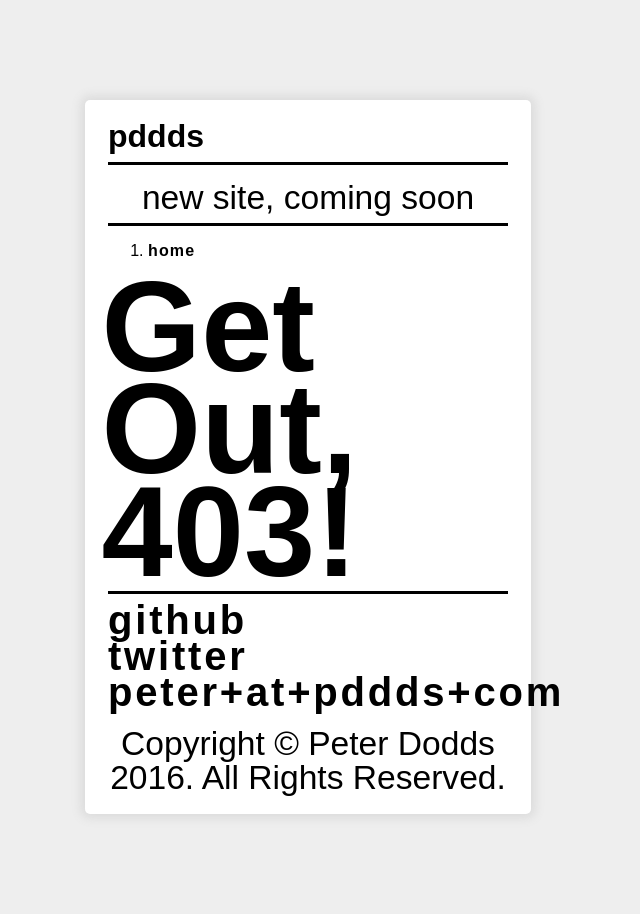
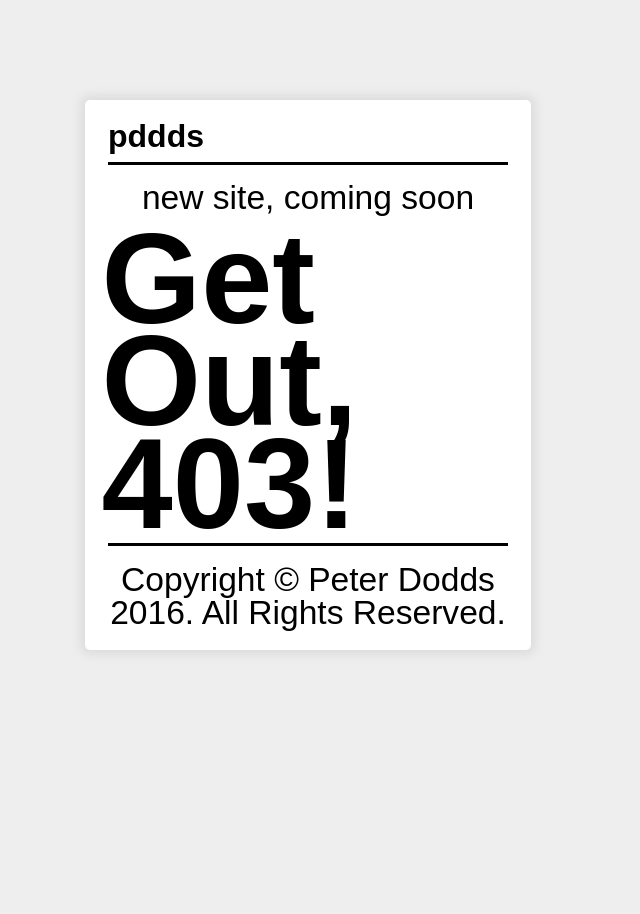
Before and after one commit to m0tive/pddds.com, a Jekyll site: the page built from 403.md, in a window 1280 px wide. Shown: the whole page, without its empty margins (332-972 px from the left). Built offline with Jekyll 4.4.1, drawn with Linux system fonts in a browser that asks for light colours; some web fonts are replaced.

Commit message:
Remove cruft from _config

```diff
--- a/_config.yml
+++ b/_config.yml
@@ -7,18 +7,6 @@ subtitle: "new site, coming soon"
 url: http://pddds.com
 author: Peter Dodds
 email: "peter+at+pddds+com"
-
-nav:
-    - name: home
-      url: /
-
-links:
-    - name: github
-      url: "https://github.com/m0tive"
-    - name: twitter
-      url: "http://twitter.com/m0tive"
-    - name: "peter+at+pddds+com"
-      url: "mailto:peter+at+pddds+com"
 
 googleanalytics: "UA-2993227-8"
 
```
